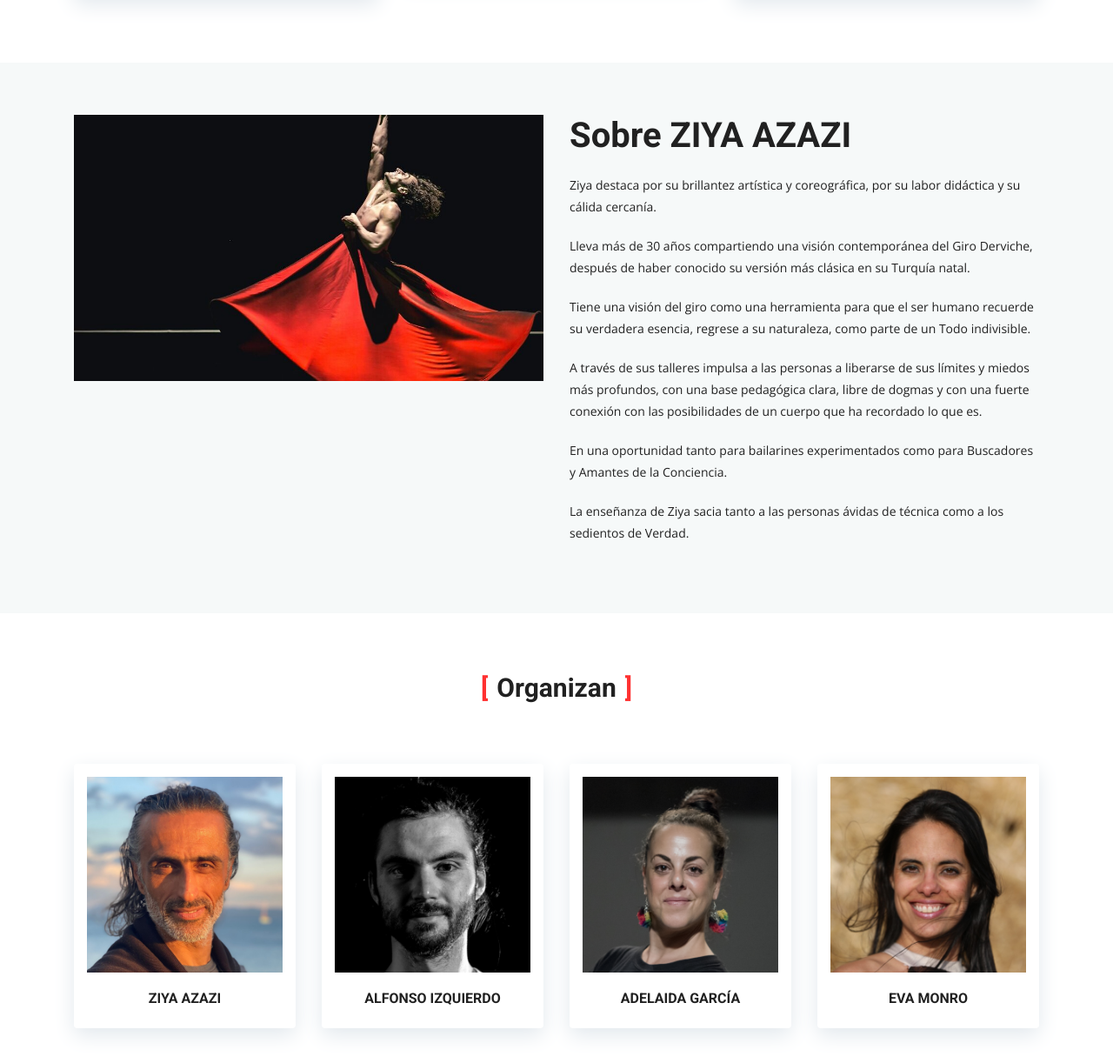
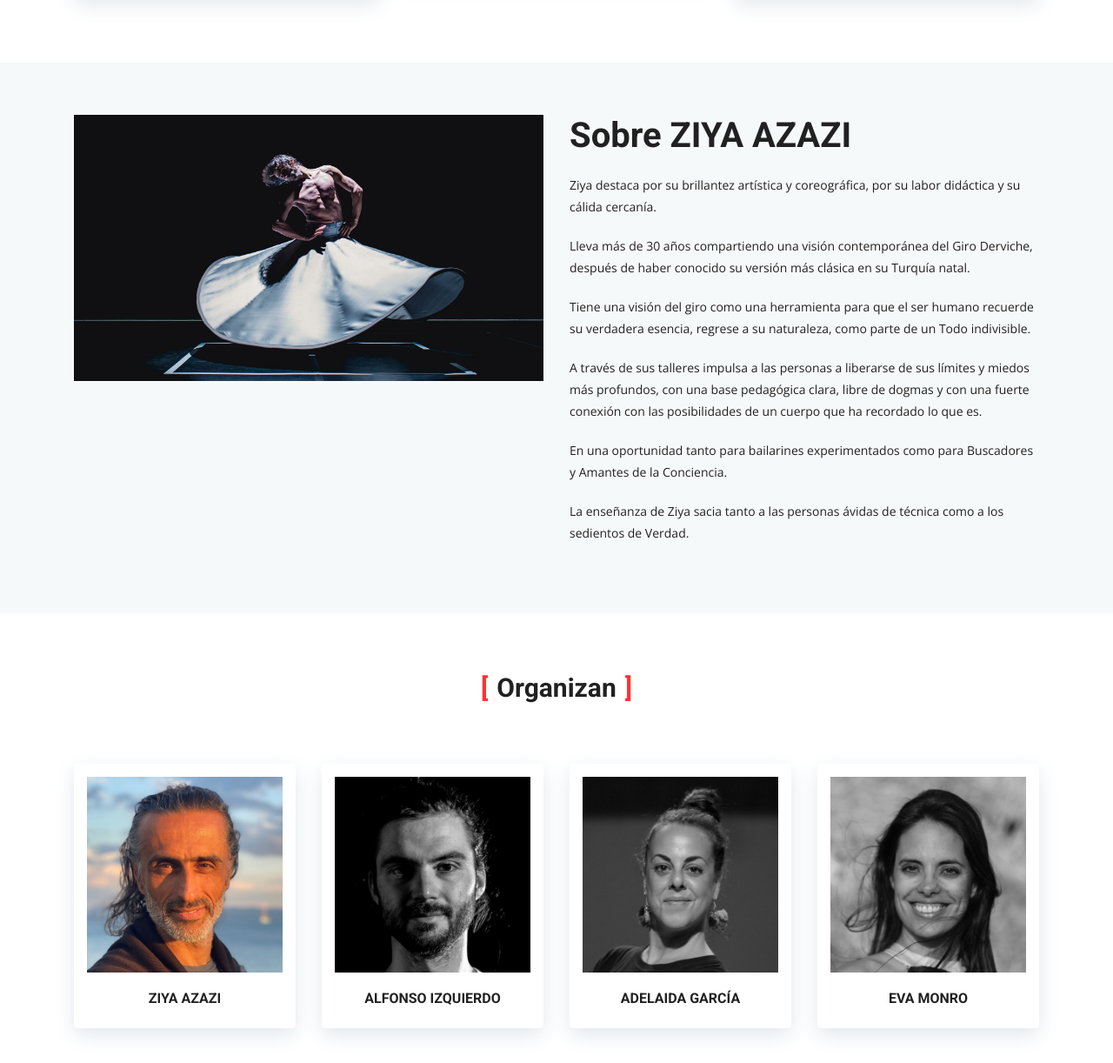
Before and after one commit to edupoch/colectivoyogiro, a plain HTML site: page index.html in a window 1280 px wide. Shown: the part 5051-6273 px from the top of the page at 87% size. Drawn offline with nearby package versions, Linux system fonts and the light colour scheme; a script that the page names is missing; files whose address does not match are found by name.

Commit message:
Ajustes en fotos

```diff
--- a/assets/css/main.css
+++ b/assets/css/main.css
@@ -2461,3 +2461,7 @@ footer {
   padding: 12px 40px;
   text-transform: uppercase;
 }
+
+.gris {
+  filter: grayscale(1)
+}
--- a/index.html
+++ b/index.html
@@ -16,7 +16,7 @@
     <!-- Animate -->
     <link rel="stylesheet" type="text/css" href="assets/css/animate.css">
     <!-- Main Style -->
-    <link rel="stylesheet" type="text/css" href="assets/css/main.css?v=26020400">
+    <link rel="stylesheet" type="text/css" href="assets/css/main.css?v=26020401">
     <!-- Responsive Style -->
     <link rel="stylesheet" type="text/css" href="assets/css/responsive.css">
 
@@ -557,7 +557,7 @@
         <div class="row">
           <div class="col-lg-6 col-md-12 col-xs-12">
             <div class="img-thumb">
-              <img class="img-fluid" src="assets/img/yogiro/ziya_azazi_2.jpg" alt="">
+              <img class="img-fluid" src="assets/img/yogiro/ziya_azazi_4.jpg" alt="">
             </div>
           </div>
           <div class="col-lg-6 col-md-12 col-xs-12">
@@ -616,7 +616,7 @@
             <!-- Team Item Starts -->
             <div class="team-item wow fadeInUp" data-wow-delay="0.2s">
               <div class="team-img">
-                <img class="img-fluid" src="assets/img/yogiro/alfonso.png" alt="">
+                <img class="img-fluid gris" src="assets/img/yogiro/alfonso.png" alt="">
                 <div class="team-overlay">
                   <div class="overlay-social-icon text-center">
                     <ul class="social-icons">
@@ -635,7 +635,7 @@
             <!-- Team Item Starts -->
             <div class="team-item wow fadeInUp" data-wow-delay="0.4s">
               <div class="team-img">
-                <img class="img-fluid" src="assets/img/yogiro/aida.png" alt="">
+                <img class="img-fluid gris" src="assets/img/yogiro/aida.png" alt="">
                 <div class="team-overlay">
                   <div class="overlay-social-icon text-center">
                     <ul class="social-icons">
@@ -655,7 +655,7 @@
             <!-- Team Item Starts -->
             <div class="team-item wow fadeInUp" data-wow-delay="0.6s">
               <div class="team-img">
-                <img class="img-fluid" src="assets/img/yogiro/eva.png" alt="">
+                <img class="img-fluid gris" src="assets/img/yogiro/eva.png" alt="">
                 <div class="team-overlay">
                   <div class="overlay-social-icon text-center">
                     <ul class="social-icons">
```
Also changed, not shown: assets/img/yogiro/ziya_azazi_4.jpg (added).
